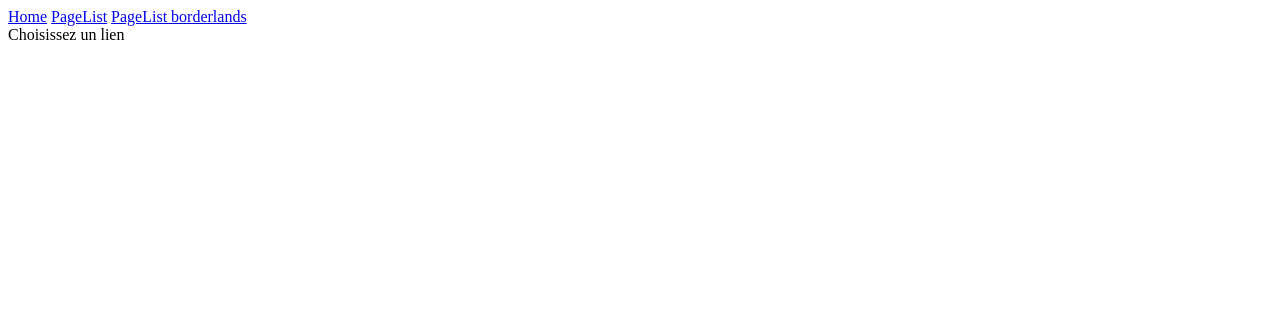
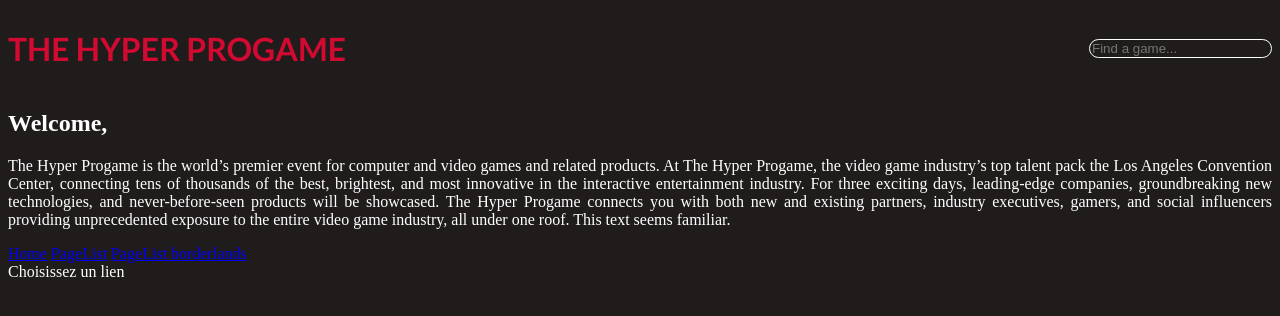
Before and after one commit to Laurent-Ch/thp2_w4_PROJ4_proGame, a website built with webpack: page Index.html in a window 1280 px wide. Built offline with nearby package versions, Linux system fonts and the light colour scheme.

Commit message:
pagelist is taking form

```diff
--- a/Index.html
+++ b/Index.html
@@ -3,9 +3,17 @@
   <head>
     <title>Programe</title>
     <link rel="stylesheet" href="./src/styles.css" />
+    <link rel="preconnect" href="https://fonts.googleapis.com">
+    <link rel="preconnect" href="https://fonts.gstatic.com" crossorigin>
+    <link href="https://fonts.googleapis.com/css2?family=Lato:wght@400;700&display=swap" rel="stylesheet">
   </head>
+    <div class="top">
+      <h1 class="page-title">The hyper progame</h1>
+      <input class="searchbar" type="search" placeholder="Find a game..." />
+    </div>
+    <h2>Welcome,</h2>
+    <p class="page-description">The Hyper Progame is the world’s premier event for computer and video games and related products. At The Hyper Progame, the video game industry’s top talent pack the Los Angeles Convention Center, connecting tens of thousands of the best, brightest, and most innovative in the interactive entertainment industry. For three exciting days, leading-edge companies, groundbreaking new technologies, and never-before-seen products will be showcased. The Hyper Progame connects you with both new and existing partners, industry executives, gamers, and social influencers providing unprecedented exposure to the entire video game industry, all under one roof. This text seems familiar.</p>
 
-  <body>
     <a href="#">Home</a>
     <a href="#pagelist">PageList</a>
     <a href="#pagelist/borderlands">PageList borderlands</a>
--- a/src/PageList.js
+++ b/src/PageList.js
@@ -5,13 +5,12 @@ const PageList = (argument = '') => {
     const cleanedArgument = argument.replace(/\s+/g, "-");
 
     const displayResults = (articles) => {
-      const resultsContent = articles.map((article) => (
-        `<article class="cardGame">
-          <h1>${article.name}</h1>
-          <h2>${article.released}</h2>
-          <a href="#pagedetail/${article.id}">${article.id}</a>
-        </article>`
-      ));
+      const resultsContent = articles.map((article) => (`
+          <article class="cardGame">
+            <img class="cardIcon" src="${article.background_image}" alt="game-illustration" />
+            <h1>${article.name}</h1>
+          </article>
+      `));
       const resultsContainer = document.querySelector(".page-list .articles");
       resultsContainer.innerHTML = resultsContent.join("\n");
     };
--- a/src/index.js
+++ b/src/index.js
@@ -1,4 +1,3 @@
-import "./styles.css";
 import "./styles.scss";
 
 import { routes } from './routes.js';
--- a/src/styles.scss
+++ b/src/styles.scss
@@ -1,6 +1,72 @@
-$primary-color: white;
-$bg: black;
-h1 {
+// Variables
+$primary-color: #FFF;
+$bg: #201c1c;
+
+// Maps
+$font-weights: (
+	"regular": 400,
+	"bold": 700
+);
+
+// Mixins
+@mixin flexCenter($direction) {
+	display: flex;
+	justify-content: center;
+	align-items: center;
+	flex-direction: $direction;
+}
+
+// Functions
+@function weight($weight-name) {
+	@return map-get($font-weights, $weight-name);
+}
+
+
+// Main part
+body {
   color: $primary-color;
   background-color: $bg;
 }
+
+.top {
+  @include flexCenter(row);
+  justify-content: space-between;
+}
+
+.page-title {
+  text-transform: uppercase;
+  color: #D20A32;
+  font-family: 'Lato', sans-serif;
+}
+
+.searchbar {
+  border: 1px solid $primary-color;
+  color: $primary-color ;
+  background-color: $bg;
+  box-sizing: border-box;
+  border-radius: 20.5px;
+  -webkit-border-radius: 20.5px;
+  -moz-border-radius: 20.5px;
+  -ms-border-radius: 20.5px;
+  -o-border-radius: 20.5px;
+}
+
+.page-description {
+  text-align: justify;
+}
+
+.articles {
+  display: flex;
+  flex-wrap: wrap;
+}
+
+.cardGame {
+  margin-right: 20px;
+}
+
+.cardIcon {
+
+  width: 300px;
+  height: 170px;
+  object-fit: cover;
+}
```
Also changed, not shown: src/styles.css (deleted).
